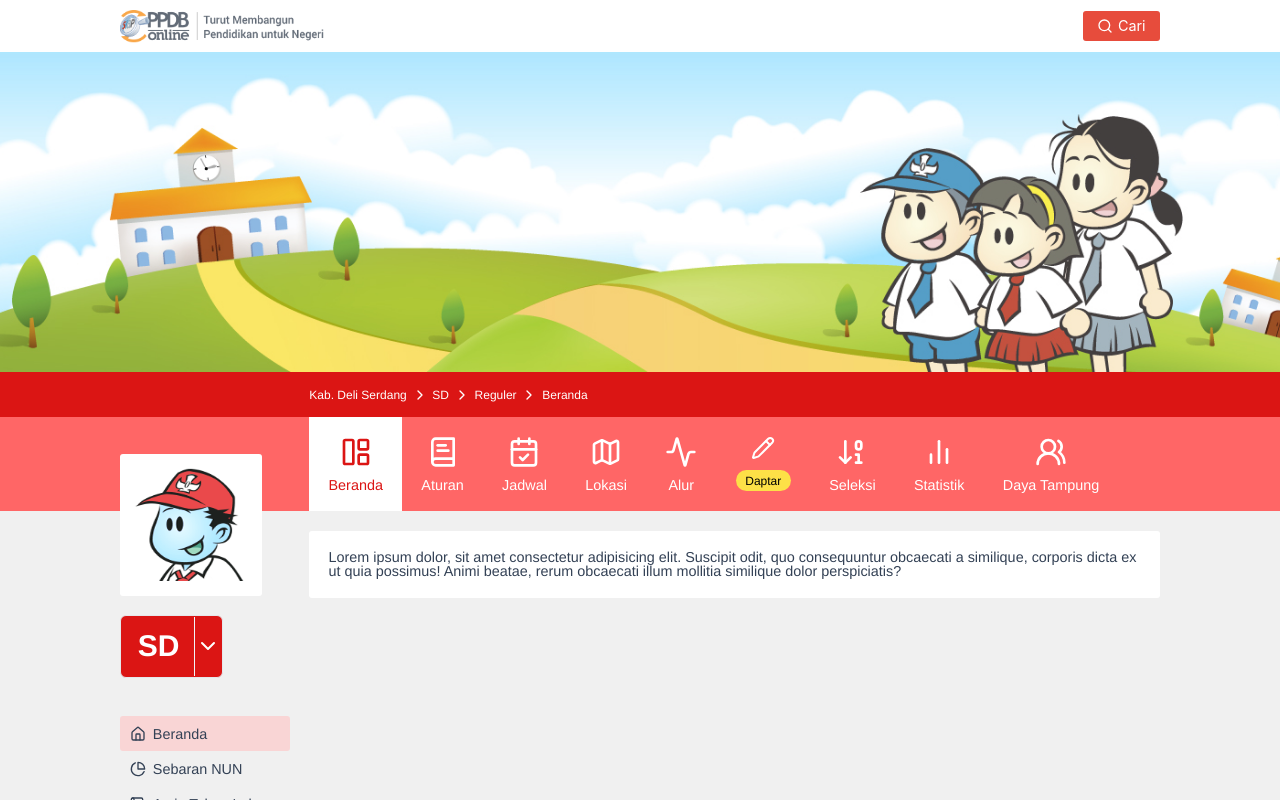
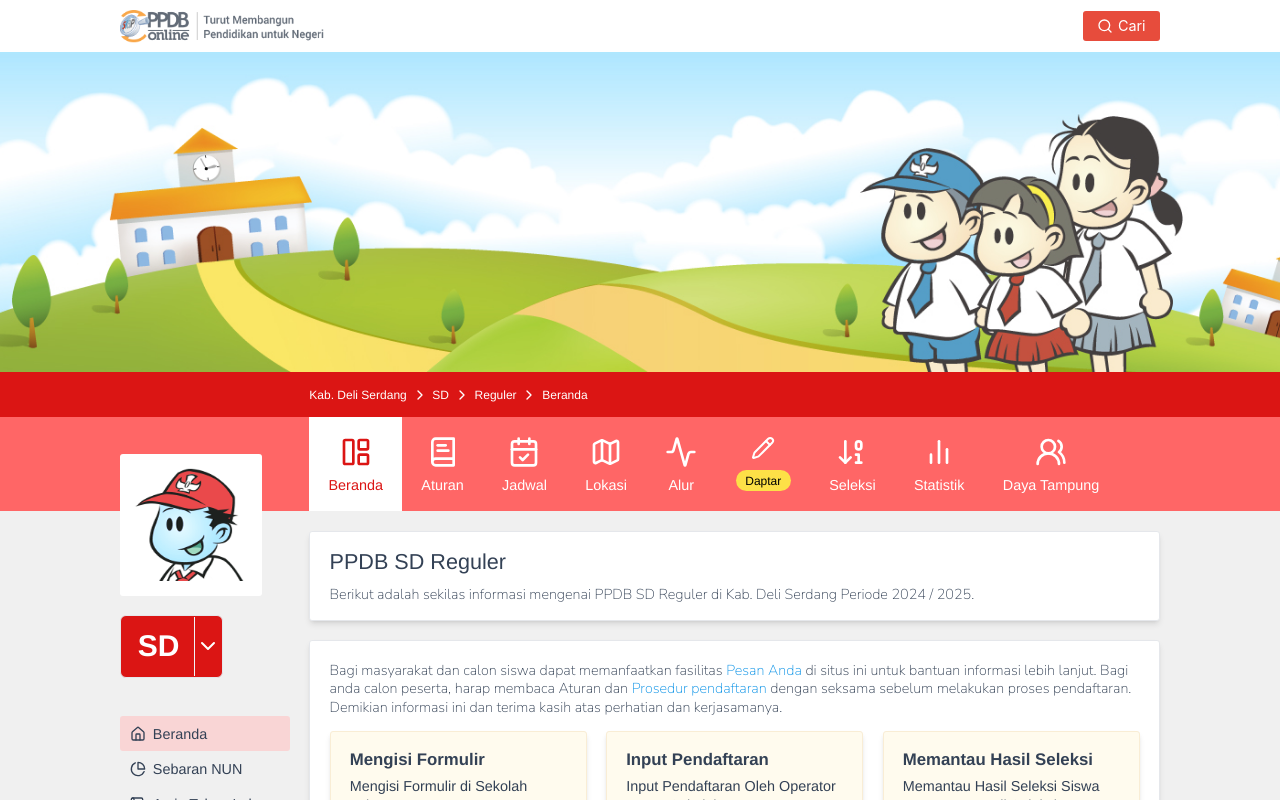
Before and after one commit to rfnasution01/ppdb, a React (Vite) app: page /beranda in a window 1280 px wide. Built offline with nearby package versions, Linux system fonts and the light colour scheme; a small style sheet from the web is missing.

Commit message:
feat: menambahkan halaman beranda

```diff
--- /dev/null
+++ b/src/features/beranda/beranda-content.tsx
@@ -0,0 +1,77 @@
+import { CircleHelp } from 'lucide-react'
+import { Link } from 'react-router-dom'
+
+export function BerandaContent({ showJenjang }: { showJenjang: string }) {
+  return (
+    <div
+      className="flex flex-col gap-24 rounded-lg border bg-white p-32 shadow-md"
+      style={{ lineHeight: '130%' }}
+    >
+      {/* --- Title --- */}
+      <div className="font-nunito">
+        Bagi masyarakat dan calon siswa dapat memanfaatkan fasilitas{' '}
+        <Link
+          to={`/pesan-anda?jenjang=${showJenjang.toLowerCase()}`}
+          className="text-primary-background hover:cursor-pointer"
+        >
+          Pesan Anda
+        </Link>{' '}
+        di situs ini untuk bantuan informasi lebih lanjut. Bagi anda calon
+        peserta, harap membaca Aturan dan{' '}
+        <Link
+          to={`/alur?jenjang=${showJenjang.toLowerCase()}`}
+          className="text-primary-background hover:cursor-pointer"
+        >
+          Prosedur pendaftaran
+        </Link>{' '}
+        dengan seksama sebelum melakukan proses pendaftaran. Demikian informasi
+        ini dan terima kasih atas perhatian dan kerjasamanya.
+      </div>
+      {/* --- Alur --- */}
+      <div className="grid grid-cols-12 gap-32">
+        <Link
+          to=""
+          className="bg-warning-tint-2 col-span-4 flex flex-col gap-y-12 rounded-lg border border-warning-tint-1 p-32 shadow-md hover:cursor-pointer hover:shadow-lg phones:col-span-12"
+        >
+          <p className="text-[2.8rem] font-bold">Mengisi Formulir</p>
+          <p>Mengisi Formulir di Sekolah Tujuan</p>
+        </Link>
+        <Link
+          to=""
+          className="bg-warning-tint-2 col-span-4 flex flex-col gap-y-12 rounded-lg border border-warning-tint-1 p-32 shadow-md hover:cursor-pointer hover:shadow-lg phones:col-span-12"
+        >
+          <p className="text-[2.8rem] font-bold">Input Pendaftaran</p>
+          <p>Input Pendaftaran Oleh Operator PPDB Sekolah</p>
+        </Link>
+        <Link
+          to="/seleksi"
+          className="bg-warning-tint-2 col-span-4 flex flex-col gap-y-12 rounded-lg border border-warning-tint-1 p-32 shadow-md hover:cursor-pointer hover:shadow-lg phones:col-span-12"
+        >
+          <p className="text-[2.8rem] font-bold">Memantau Hasil Seleksi</p>
+          <p>Memantau Hasil Seleksi Siswa Memantau Hasil Seleksi</p>
+        </Link>
+      </div>
+      {/* --- Ask --- */}
+      <div className="flex flex-col gap-y-8 font-helvetica text-primary-900">
+        {[
+          'Mendaftar sebagai Peserta?',
+          'Bagaimana Cara dan Aturan Pendaftaran?',
+          'Saya harus kemana dulu?',
+          'Sampai kapan daftarnya?',
+          'Lihat Lokasi Sekolah?',
+          'Lihat Daya tampung Sekolah?',
+          'Lihat Statistik hasil?',
+        ].map((item, idx) => (
+          <Link
+            to=""
+            className="flex gap-8 hover:text-primary-background"
+            key={idx}
+          >
+            <CircleHelp size={16} />
+            {item}
+          </Link>
+        ))}
+      </div>
+    </div>
+  )
+}
--- /dev/null
+++ b/src/features/beranda/beranda-header.tsx
@@ -0,0 +1,11 @@
+export function BerandaHeader({ showJenjang }: { showJenjang: string }) {
+  return (
+    <div className="flex flex-col gap-24 rounded-lg border bg-white p-32 shadow-md">
+      <p className="text-[3.6rem]">PPDB {showJenjang} Reguler</p>
+      <p className="font-nunito">
+        Berikut adalah sekilas informasi mengenai PPDB {showJenjang} Reguler di
+        Kab. Deli Serdang Periode 2024 / 2025.
+      </p>
+    </div>
+  )
+}
--- /dev/null
+++ b/src/features/beranda/index.ts
@@ -0,0 +1,2 @@
+export * from './beranda-content'
+export * from './beranda-header'
--- a/src/layouts/app-layout/app-jenjang-select.tsx
+++ b/src/layouts/app-layout/app-jenjang-select.tsx
@@ -6,9 +6,11 @@ import {
   MenubarTrigger,
 } from '@/components/atoms/Menubar'
 import { usePathname } from '@/libs/hooks/usePathname'
+import { setStateJenjang } from '@/store/reducer/stateJenjang'
 import clsx from 'clsx'
 import { ChevronDown } from 'lucide-react'
 import { Dispatch, SetStateAction } from 'react'
+import { useDispatch } from 'react-redux'
 import { useNavigate } from 'react-router-dom'
 
 export function AppJenjangSelect({
@@ -20,6 +22,7 @@ export function AppJenjangSelect({
 }) {
   const { firstPathname } = usePathname()
   const navigate = useNavigate()
+  const dispatch = useDispatch()
 
   return (
     <Menubar>
@@ -48,8 +51,9 @@ export function AppJenjangSelect({
               key={index}
               onClick={() => {
                 if (item.toLowerCase() !== jenjang.toLowerCase()) {
+                  dispatch(setStateJenjang({ tingkatan: item?.toLowerCase() }))
+                  setJenjang(item?.toLowerCase())
                   navigate(`/${firstPathname}?jenjang=${item.toLowerCase()}`)
-                  setJenjang(item?.toLowerCase())
                 }
               }}
               className={clsx('px-24 py-8 text-[2.6rem] hover:bg-slate-200', {
--- a/src/layouts/app-layout/index.tsx
+++ b/src/layouts/app-layout/index.tsx
@@ -69,9 +69,7 @@ export default function AppLayout({ children }: { children: ReactNode }) {
           </div>
         </div>
         {/* --- Content --- */}
-        <div className="w-5/6">
-          <div className="flex rounded-lg bg-white p-32">{children}</div>
-        </div>
+        <div className="w-5/6 phones:w-full">{children}</div>
       </div>
     </div>
   )
--- a/src/layouts/root-layout/modal-aside.tsx
+++ b/src/layouts/root-layout/modal-aside.tsx
@@ -4,7 +4,7 @@ import { convertToSlug } from '@/libs/helpers/format-text'
 import { usePathname } from '@/libs/hooks/usePathname'
 import { getJenjangSlice, setStateJenjang } from '@/store/reducer/stateJenjang'
 import clsx from 'clsx'
-import { Dispatch, SetStateAction, useState } from 'react'
+import { Dispatch, SetStateAction, useEffect, useState } from 'react'
 import { useDispatch, useSelector } from 'react-redux'
 import { Link } from 'react-router-dom'
 
@@ -18,11 +18,19 @@ export function ModalAside({
   const { firstPathname } = usePathname()
   const dispatch = useDispatch()
 
+  const searchParams = new URLSearchParams(location.search)
+  const jenjangParams = searchParams.get('jenjang')
   const stateJenjang = useSelector(getJenjangSlice)?.tingkatan
 
-  const [jenjang, setJenjang] = useState<string>(stateJenjang ?? 'sd')
+  useEffect(() => {
+    if (stateJenjang) {
+      setJenjang(stateJenjang)
+    }
+  }, [stateJenjang])
 
-  const isSD = jenjang?.toLowerCase() === 'sd'
+  const [jenjang, setJenjang] = useState<string>(
+    jenjangParams ?? stateJenjang ?? 'sd',
+  )
 
   const beranda = [
     'aturan',
@@ -44,6 +52,8 @@ export function ModalAside({
     }
     return false
   }
+
+  const isSD = jenjang?.toLowerCase() === 'sd'
 
   return (
     <Dialog open={isOpen} onOpenChange={setIsOpen}>
--- a/src/pages/beranda/index.tsx
+++ b/src/pages/beranda/index.tsx
@@ -1,10 +1,29 @@
+import { BerandaContent, BerandaHeader } from '@/features/beranda'
+import { getJenjangSlice } from '@/store/reducer/stateJenjang'
+import { useEffect, useState } from 'react'
+import { useSelector } from 'react-redux'
+
 export default function Beranda() {
+  const searchParams = new URLSearchParams(location.search)
+  const jenjangParams = searchParams.get('jenjang')
+  const stateJenjang = useSelector(getJenjangSlice)?.tingkatan
+
+  useEffect(() => {
+    if (stateJenjang) {
+      setJenjang(stateJenjang)
+    }
+  }, [stateJenjang])
+
+  const [jenjang, setJenjang] = useState<string>(
+    jenjangParams ?? stateJenjang ?? 'sd',
+  )
+
+  const showJenjang = jenjang?.toLowerCase() === 'sd' ? 'SD' : 'SMP'
+
   return (
-    <div className="">
-      Lorem ipsum dolor, sit amet consectetur adipisicing elit. Suscipit odit,
-      quo consequuntur obcaecati a similique, corporis dicta ex ut quia
-      possimus! Animi beatae, rerum obcaecati illum mollitia similique dolor
-      perspiciatis?
+    <div className="flex w-full flex-col gap-32">
+      <BerandaHeader showJenjang={showJenjang} />
+      <BerandaContent showJenjang={showJenjang} />
     </div>
   )
 }
--- a/tailwind.config.js
+++ b/tailwind.config.js
@@ -118,7 +118,7 @@ export default {
           tint: { 1: '#568500', 2: '#D6F9D5' },
           shade: { 1: '#2B4200' },
         },
-        warning: { DEFAULT: '#DD8D38', tint: { 1: '#F9EDD5' } },
+        warning: { DEFAULT: '#DD8D38', tint: { 1: '#F9EDD5', 2: '#fffbee' } },
         danger: {
           DEFAULT: '#A01313',
           tint: { 1: '#F9D5D5', 2: '#FF6666', 3: '#990000', 4: '#db1514' },
```
